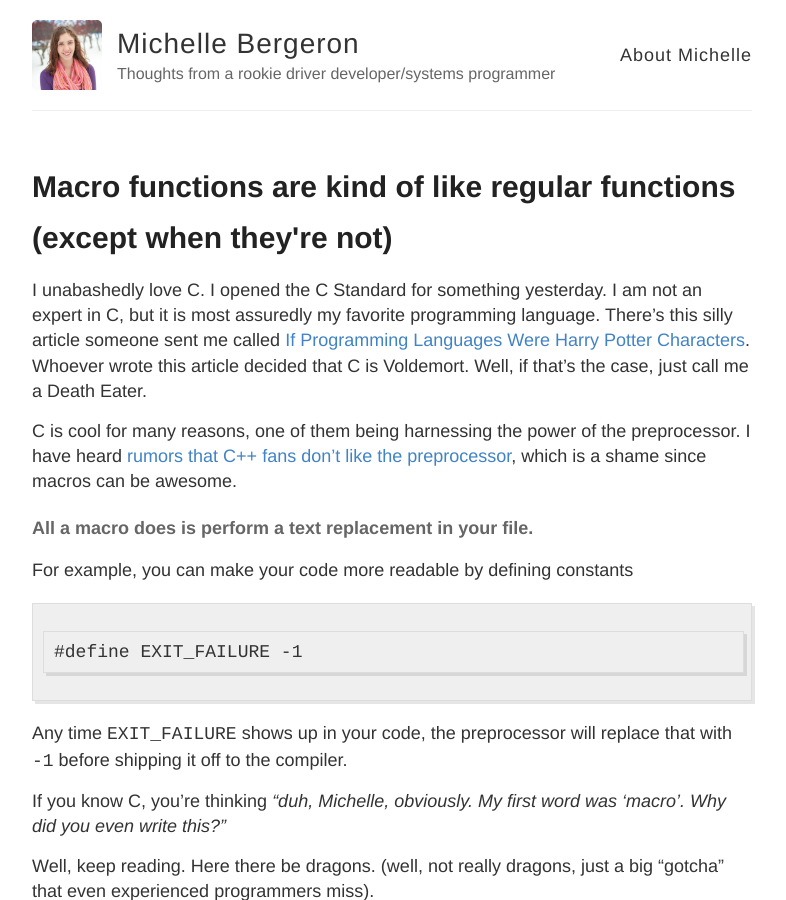
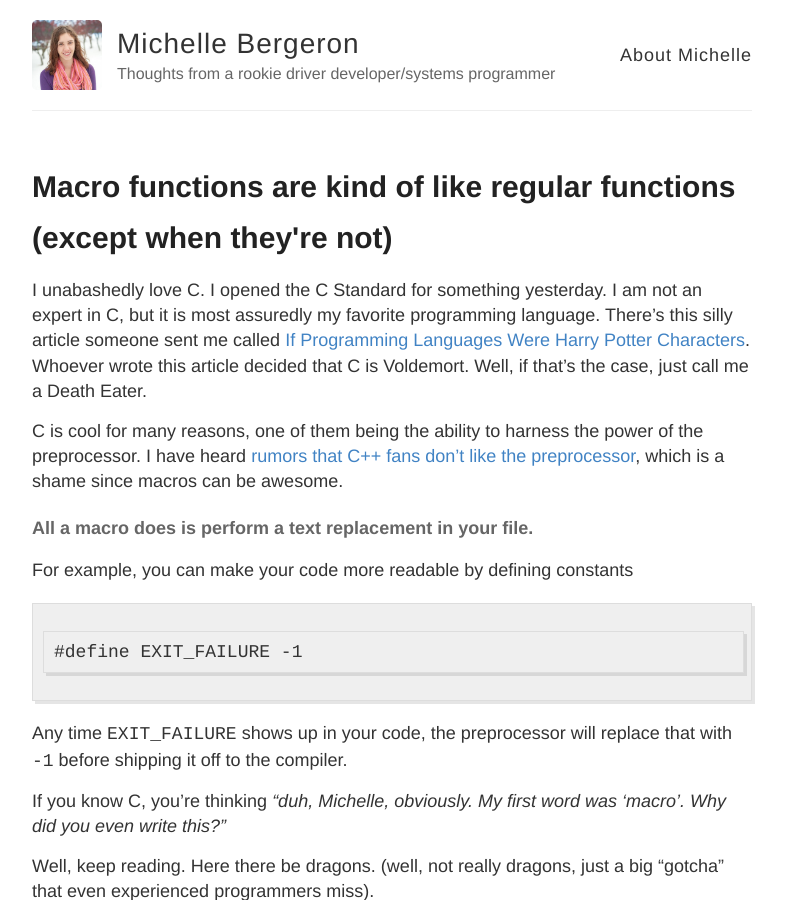
Before and after one commit to mrb113/mrb113.github.io, a Jekyll site: the page built from _posts/2015-12-1-Macros.md, in a window 1280 px wide and 900 px high. Shown: the whole window, without its empty margins (248-1034 px from the left). Built offline with Jekyll 4.4.1, drawn with Linux system fonts in a browser that asks for light colours; comment, search, counter and statistics services are not loaded.

Commit message:
Reword awkward sentence

```diff
--- a/_posts/2015-12-1-Macros.md
+++ b/_posts/2015-12-1-Macros.md
@@ -4,7 +4,7 @@ title: Macro functions are kind of like regular functions (except when they're n
 ---
 I unabashedly love C. I opened the C Standard for something yesterday. I am not an expert in C, but it is most assuredly my favorite programming language. There's this silly article someone sent me called [If Programming Languages Were Harry Potter Characters](http://heeris.id.au/2014/if-programming-languages-were-harry-potter-characters/). Whoever wrote this article decided that C is Voldemort. Well, if that's the case, just call me a Death Eater.
 
-C is cool for many reasons, one of them being harnessing the power of the preprocessor. I have heard [rumors that C++ fans don't like the preprocessor](http://stackoverflow.com/questions/1637332/static-const-vs-define), which is a shame since macros can be awesome.
+C is cool for many reasons, one of them being the ability to harness the power of the preprocessor. I have heard [rumors that C++ fans don't like the preprocessor](http://stackoverflow.com/questions/1637332/static-const-vs-define), which is a shame since macros can be awesome.
 
 #### All a macro does is perform a text replacement in your file.
 
```
